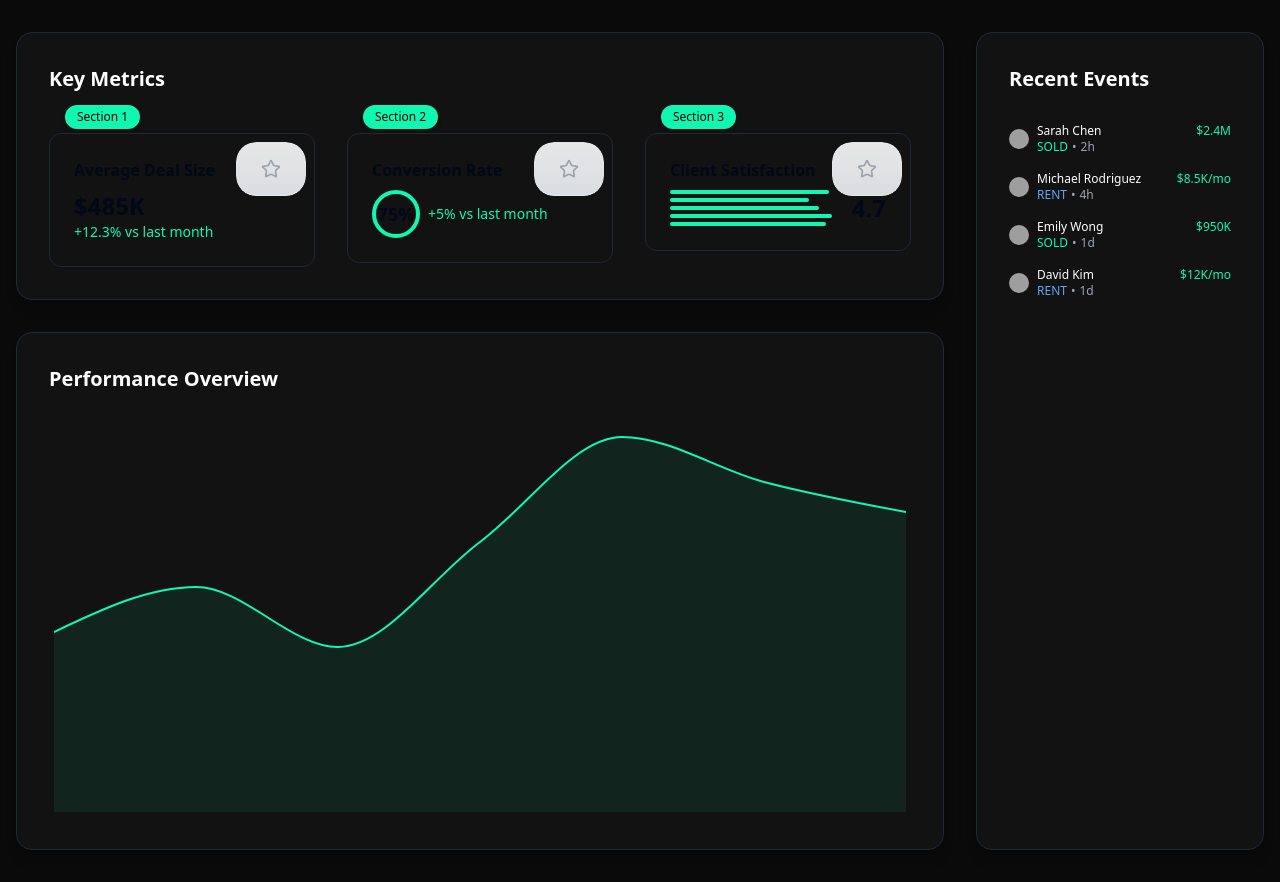
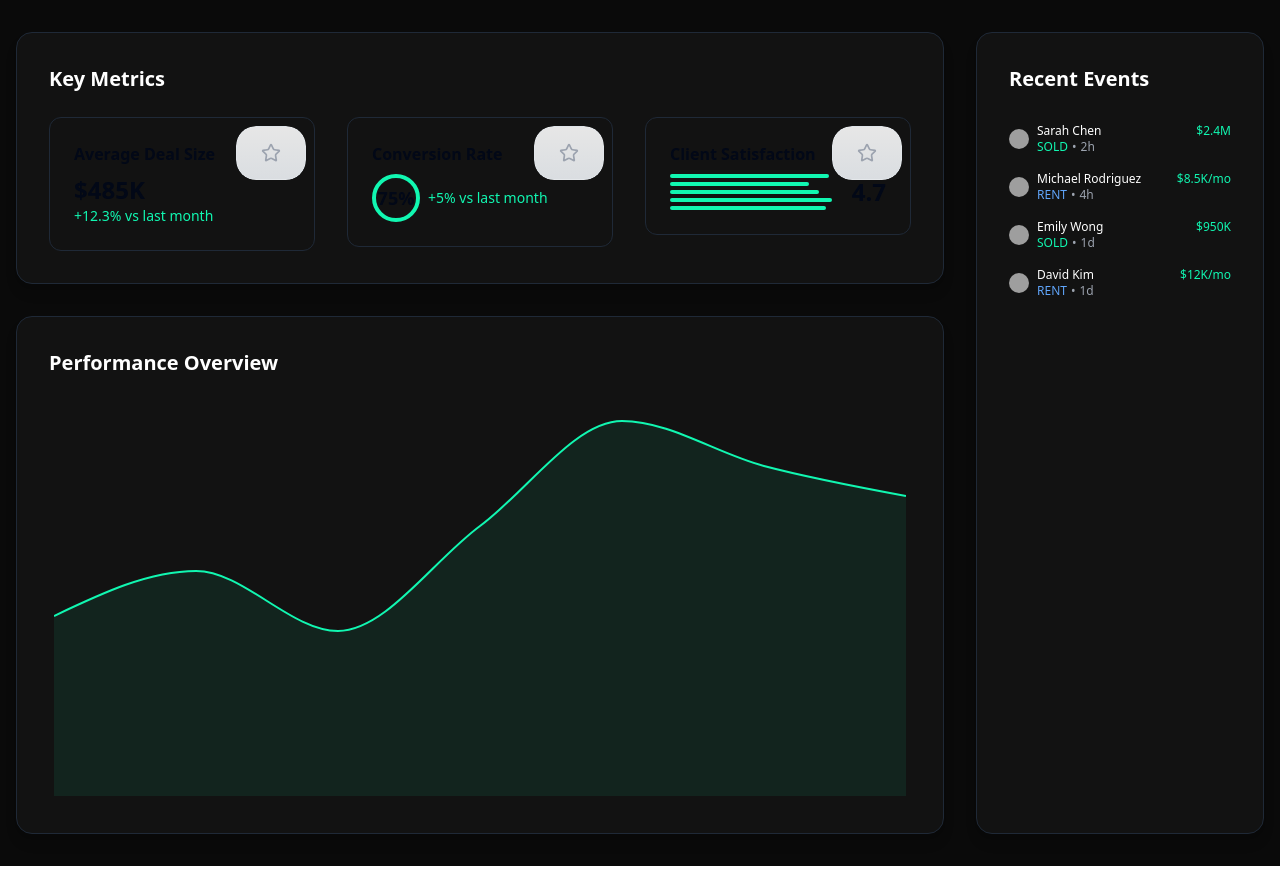
Before and after one commit to lkmariobros/chartopia-wonder-visuals, a React (Vite) app: page / in a window 1280 px wide. Built offline with nearby package versions, Linux system fonts and the light colour scheme; grey boxes are pictures that could not be loaded.

Commit message:
Remove code
Removes code from the project.

```diff
--- a/src/components/ChartDemo.tsx
+++ b/src/components/ChartDemo.tsx
@@ -1,4 +1,3 @@
-
 import { useState } from 'react';
 import { Area, AreaChart, ResponsiveContainer } from 'recharts';
 import { MetricCard } from './dashboard/MetricCard';
@@ -95,10 +94,7 @@ export default function ChartDemo({ isDarkMode }: ChartDemoProps) {
             <h2 className={`text-xl font-semibold mb-6 ${textColor}`}>Key Metrics</h2>
             <div className="grid grid-cols-3 gap-8">
               {cards.map((card, index) => (
-                <div key={index} className="relative pt-4">
-                  <div className="absolute -top-3 left-4 px-3 py-1 text-xs font-medium bg-[#11f7b1] text-black rounded-full shadow-md">
-                    Section {index + 1}
-                  </div>
+                <div key={index}>
                   <MetricCard
                     {...card}
                     isPinned={pinnedCards.includes(index)}
```
